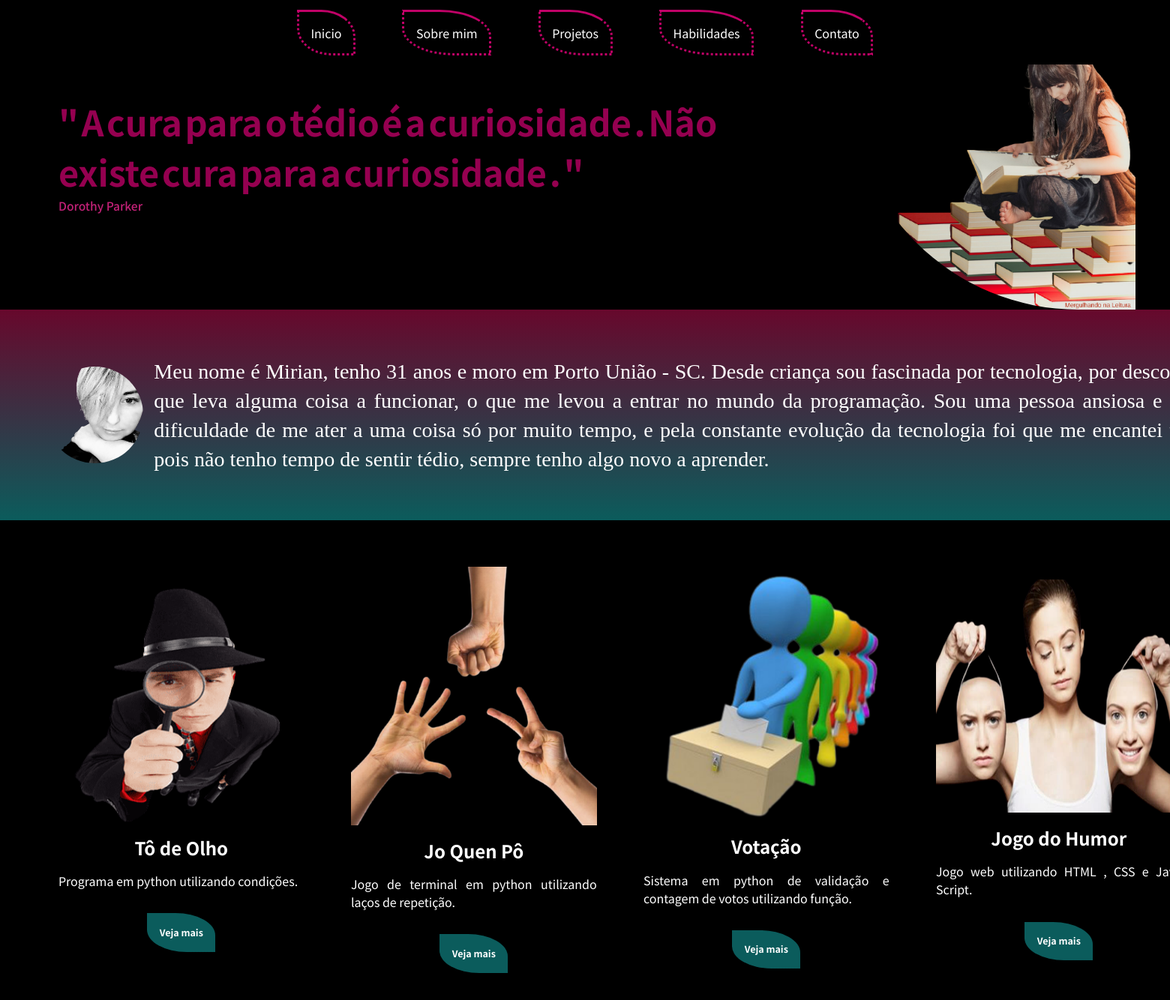
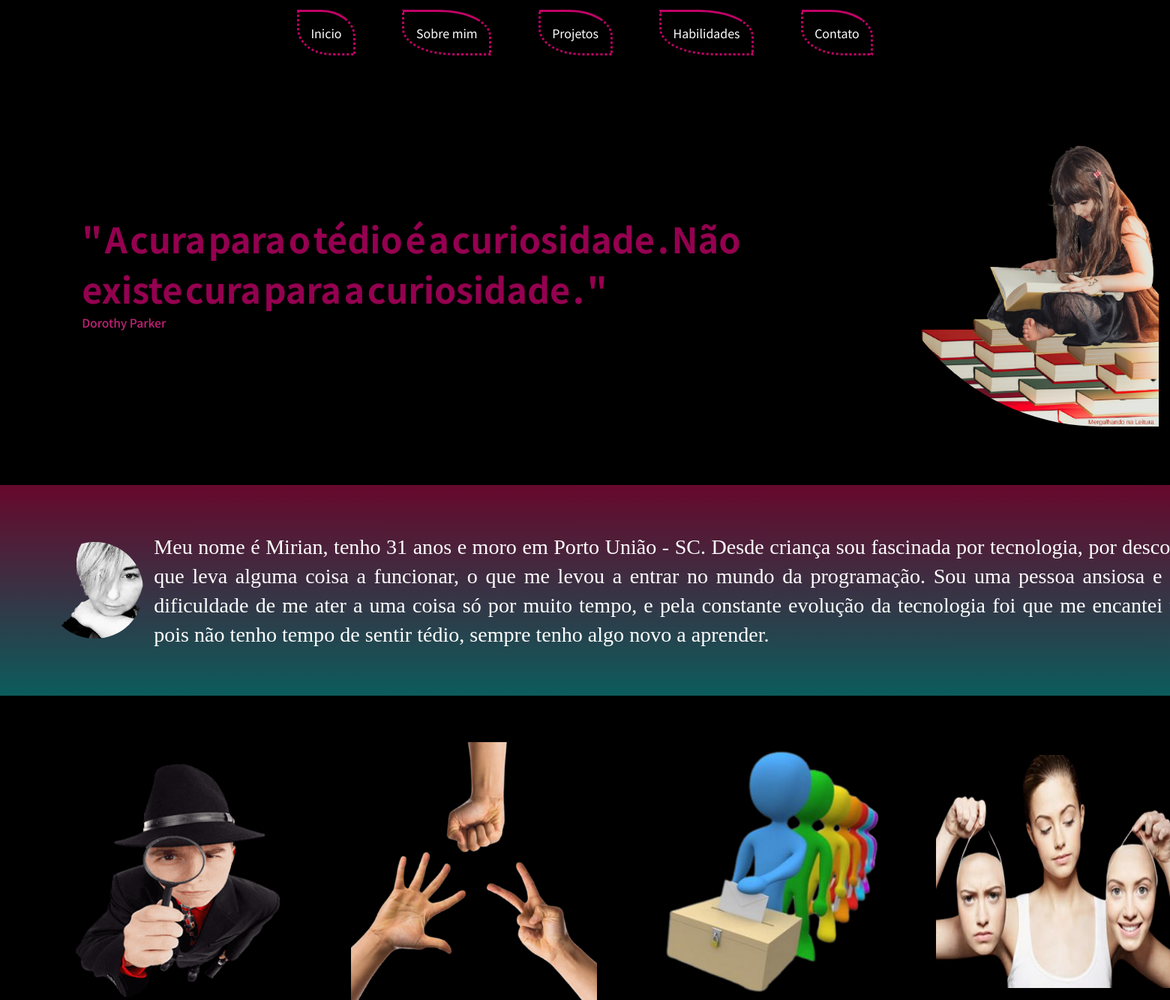
Before and after one commit to MirianAmorim/Portifolio_MirianAmorim, a Flask app: page / in a window 1560 px wide; the page is wider, and only the part inside the window is pictured. Shown: the top 1334 px of that part at 75% size. Run offline with Flask 2, Linux system fonts and the light colour scheme; some web fonts are replaced.

Commit message:
Update style.css

```diff
--- a/static/css/style.css
+++ b/static/css/style.css
@@ -59,6 +59,7 @@ section#first {
   display: flex;
   justify-content: center;
   align-items: center;
+  padding: 10vw 2vw 5vw 2vw;
 }
 
 section#first div#estudando {
```
